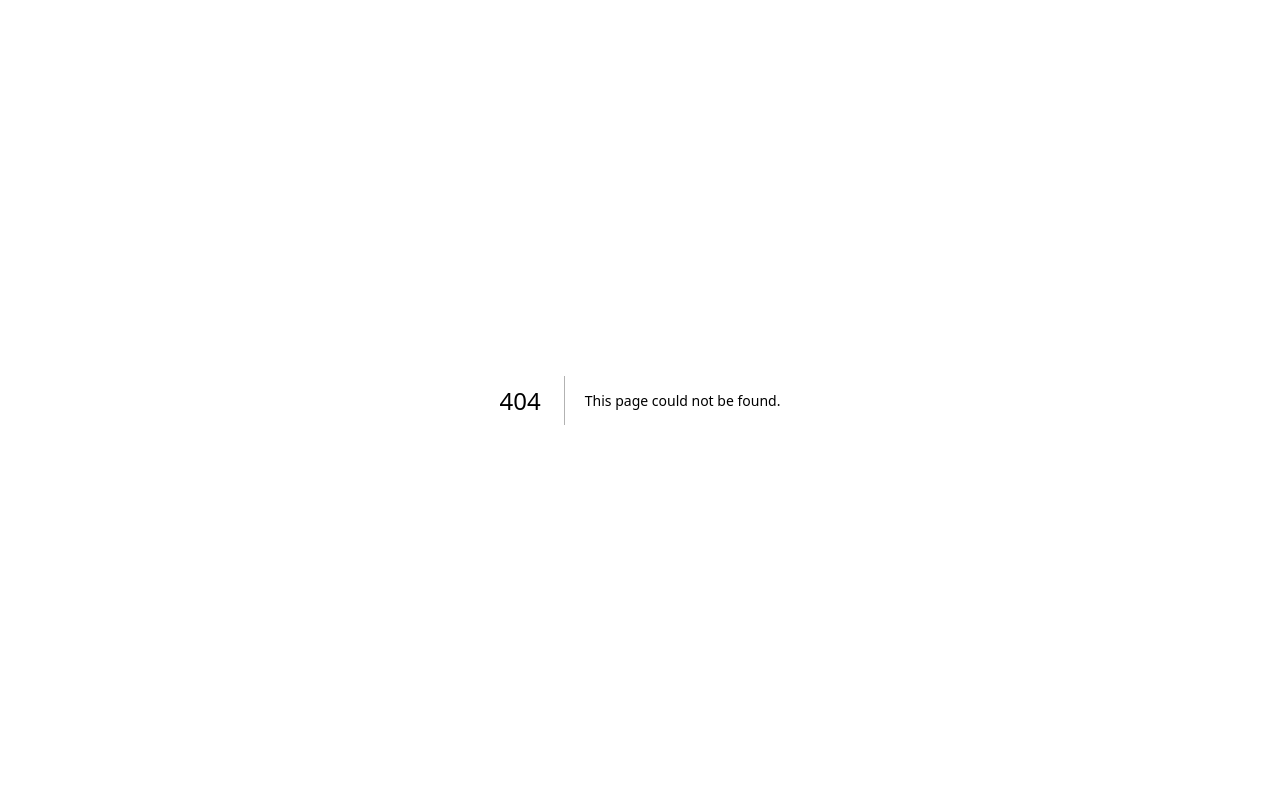
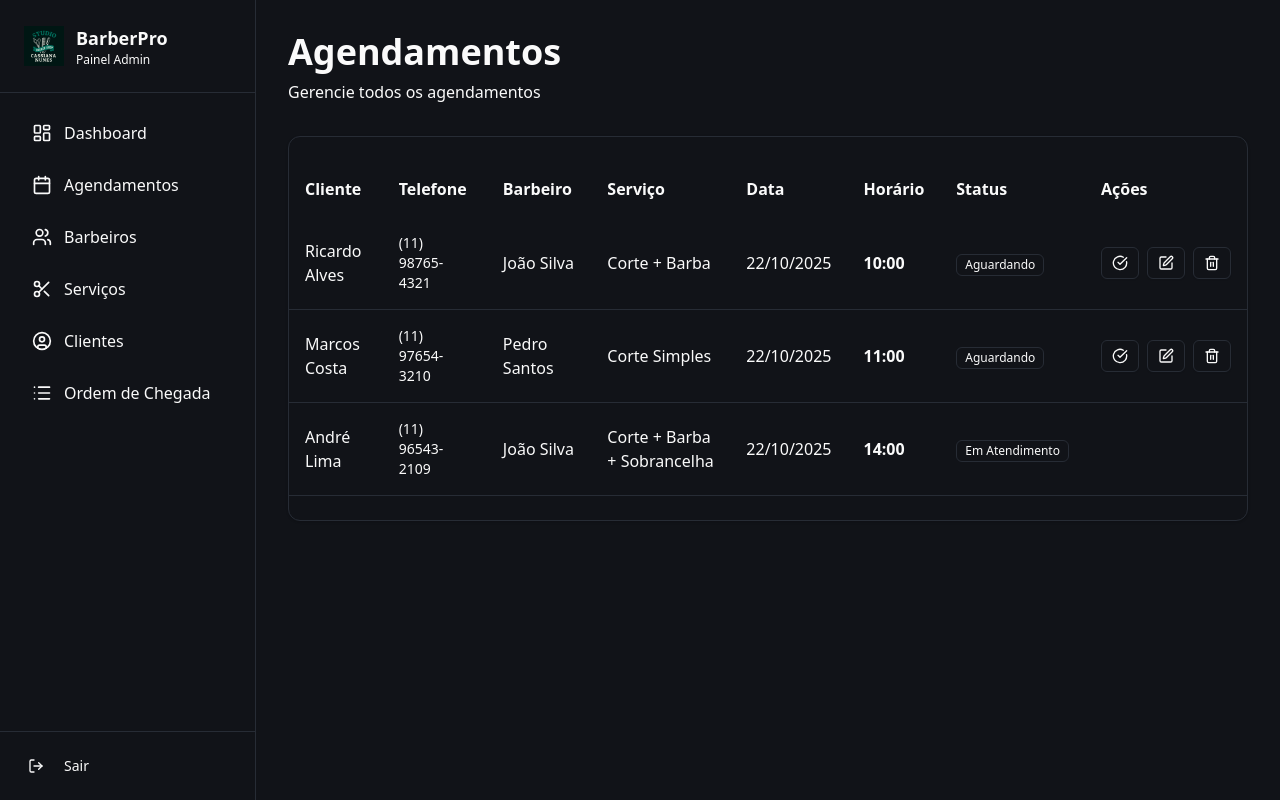
Before and after one commit to Dionatan23/cassiana-barber, a Next.js app: page /admin/agendamentos in a window 1280 px wide. Before the commit this address had no page. Built offline with nearby package versions, Linux system fonts and the light colour scheme.

Commit message:
fix: ajuste nas rotas de telas do menu

```diff
--- a/src/app/admin/AdminAgendamentos.tsx
+++ b/src/app/admin/agendamentos/page.tsx
@@ -66,10 +66,10 @@ export default function AdminAgendamentos() {
 
                   return (
                     <tr key={agendamento.id} className="border-b border-border hover:bg-secondary/50">
-                      <td className="p-4 font-medium">{agendamento.clienteNome}</td>
+                      <td className="p-4 font-medium">{agendamento.clientename}</td>
                       <td className="p-4 text-sm text-muted-foreground">{agendamento.clienteTelefone}</td>
-                      <td className="p-4">{barbeiro?.nome}</td>
-                      <td className="p-4">{servico?.nome}</td>
+                      <td className="p-4">{barbeiro?.name}</td>
+                      <td className="p-4">{servico?.name}</td>
                       <td className="p-4">
                         {new Date(agendamento.data + 'T00:00').toLocaleDateString('pt-BR')}
                       </td>
@@ -122,7 +122,7 @@ export default function AdminAgendamentos() {
                 <div className="space-y-3">
                   <div className="flex items-start justify-between">
                     <div className="flex-1 min-w-0">
-                      <h3 className="font-bold text-lg mb-1">{agendamento.clienteNome}</h3>
+                      <h3 className="font-bold text-lg mb-1">{agendamento.clientename}</h3>
                       <p className="text-sm text-muted-foreground">{agendamento.clienteTelefone}</p>
                     </div>
                     {getStatusBadge(agendamento.status)}
@@ -133,11 +133,11 @@ export default function AdminAgendamentos() {
                   <div className="grid grid-cols-2 gap-3 text-sm">
                     <div>
                       <p className="text-muted-foreground mb-1">Barbeiro</p>
-                      <p className="font-medium">{barbeiro?.nome}</p>
+                      <p className="font-medium">{barbeiro?.name}</p>
                     </div>
                     <div>
                       <p className="text-muted-foreground mb-1">Serviço</p>
-                      <p className="font-medium">{servico?.nome}</p>
+                      <p className="font-medium">{servico?.name}</p>
                     </div>
                     <div>
                       <p className="text-muted-foreground mb-1">Data</p>
--- a/src/app/admin/AdminClientes.tsx
+++ b/src/app/admin/clientes/page.tsx
@@ -20,7 +20,7 @@ export default function AdminClientes() {
           {clientes.map((cliente) => (
             <Card key={cliente.id} className="p-6 shadow-card">
               <div className="mb-4">
-                <h3 className="font-bold text-xl mb-2">{cliente.nome}</h3>
+                <h3 className="font-bold text-xl mb-2">{cliente.name}</h3>
                 <div className="space-y-2 text-sm text-muted-foreground">
                   <p className="flex items-center gap-2">
                     <Phone className="h-4 w-4 text-primary" />
--- a/src/app/admin/AdminOrdemChegada.tsx
+++ b/src/app/admin/ordemChegada/page.tsx
@@ -22,7 +22,7 @@ export default function AdminOrdemChegada() {
 
     const novo = {
       id: (fila.length + 1).toString(),
-      clienteNome: novoCliente,
+      clientename: novoCliente,
       horarioChegada: new Date().toLocaleTimeString('pt-BR', { hour: '2-digit', minute: '2-digit' }),
       status: 'aguardando' as const
     };
@@ -116,7 +116,7 @@ export default function AdminOrdemChegada() {
                         {index + 1}
                       </div>
                       <div className="min-w-0">
-                        <h3 className="font-bold text-base lg:text-lg truncate">{cliente.clienteNome}</h3>
+                        <h3 className="font-bold text-base lg:text-lg truncate">{cliente.clientename}</h3>
                         <p className="text-xs lg:text-sm text-muted-foreground flex items-center gap-1">
                           <Clock className="h-3 w-3" />
                           Chegou às {cliente.horarioChegada}
--- a/src/components/admin/AdminSidebar.tsx
+++ b/src/components/admin/AdminSidebar.tsx
@@ -23,12 +23,12 @@ import { usePathname, useRouter } from "next/navigation"; // ✅ substitui useLo
 // 🔹 Itens do menu
 // ==========================
 const menuItems = [
-  { icon: LayoutDashboard, label: "Dashboard", path: "/admin" },
+  { icon: LayoutDashboard, label: "Dashboard", path: "/admin/dashboard" },
   { icon: Calendar, label: "Agendamentos", path: "/admin/agendamentos" },
   { icon: Users, label: "Barbeiros", path: "/admin/barbeiros" },
   { icon: Scissors, label: "Serviços", path: "/admin/servicos" },
   { icon: UserCircle, label: "Clientes", path: "/admin/clientes" },
-  { icon: List, label: "Ordem de Chegada", path: "/admin/ordem-chegada" },
+  { icon: List, label: "Ordem de Chegada", path: "/admin/ordemChegada" },
 ];
 
 // ==========================
```
